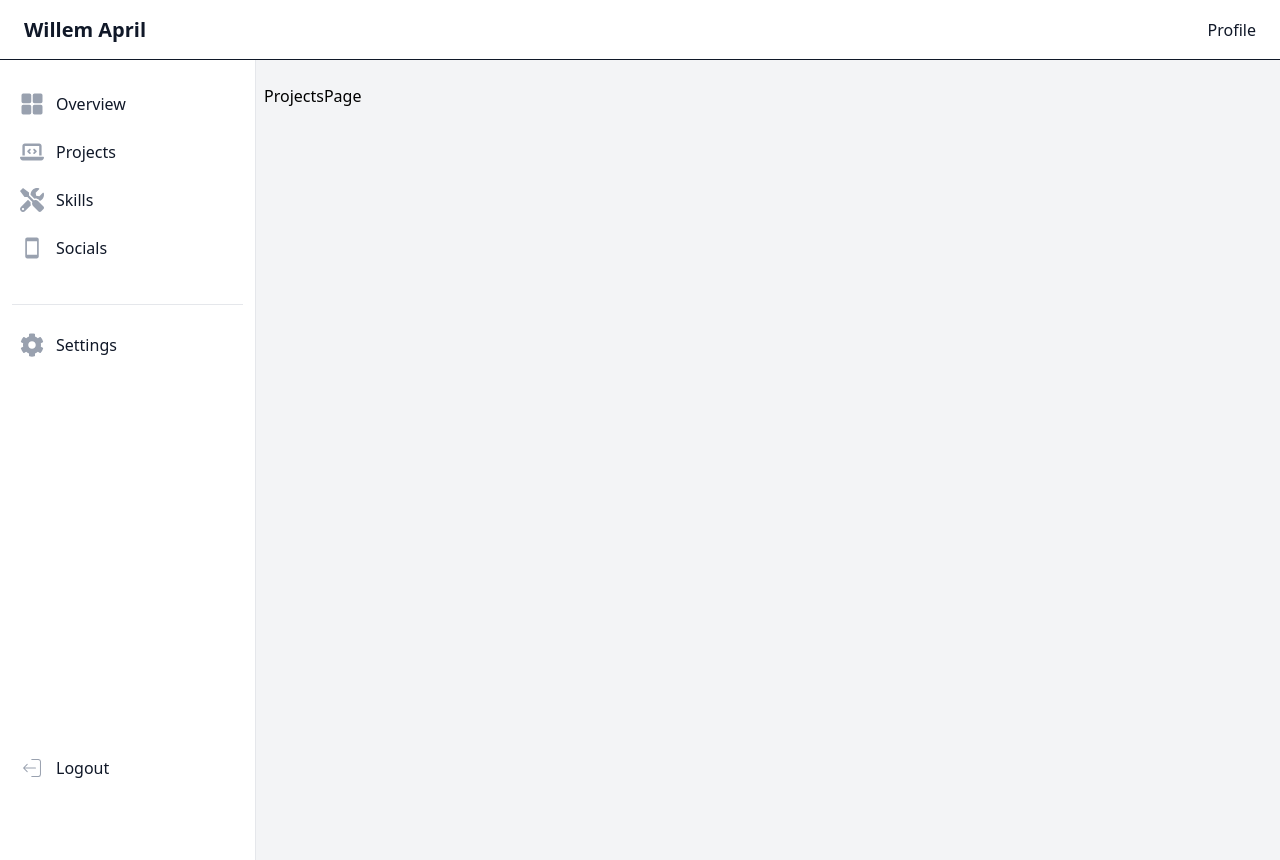
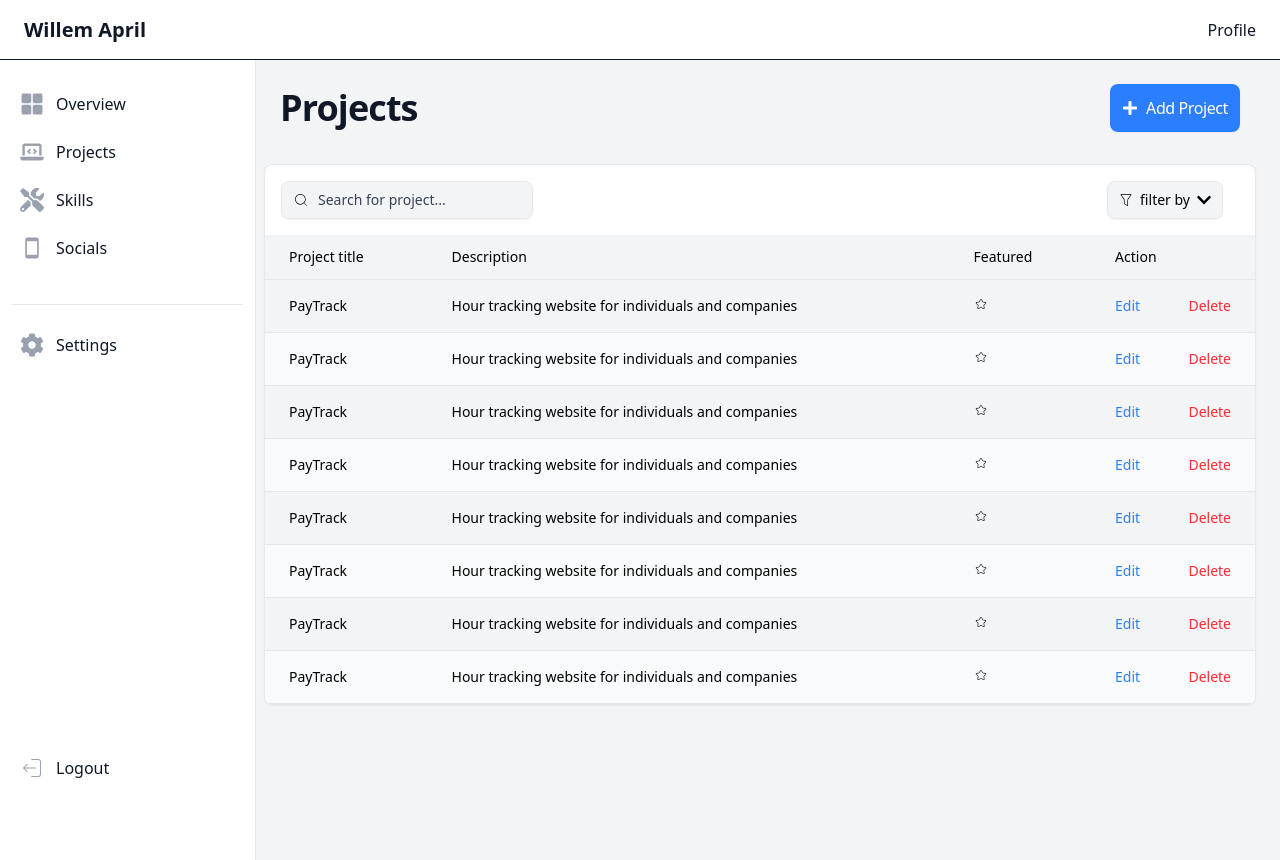
Before and after one commit to Willie3011/portfolio-admin-dashboard, a React (Vite) app: page /admin/projects in a window 1280 px wide. Built offline with nearby package versions, Linux system fonts and the light colour scheme.

Commit message:
Enhance ProjectsPage with header and table
Added a styled header, an 'Add Project' button with icon, and integrated the ProjectsTable component to improve the ProjectsPage layout and functionality.

```diff
--- a/src/pages/ProjectsPage.jsx
+++ b/src/pages/ProjectsPage.jsx
@@ -1,8 +1,17 @@
-import React from 'react'
+import { FaPlus, FaSearch } from "react-icons/fa";
+import ProjectsTable from "../components/ProjectsTable";
 
 function ProjectsPage() {
   return (
-    <div>ProjectsPage</div>
+    <section>
+      {/* navigation top section*/}
+      <div className="flex items-center justify-between mb-8 px-4">
+        <h2 className="font-bold leading-5 tracking-tight text-xl md:text-2xl lg:text-4xl text-gray-900">Projects</h2>
+        <button className="flex items-center px-3 py-3 shadow-xs rounded-lg bg-blue-500 text-white font-base hover:bg-blue-600 tracking-tight active:scale-95 transition duration-75 cursor-pointer"><FaPlus className="h-4 w-4 me-2"/> Add Project</button>
+      </div>
+
+      <ProjectsTable/>
+    </section>
   )
 }
 
```
